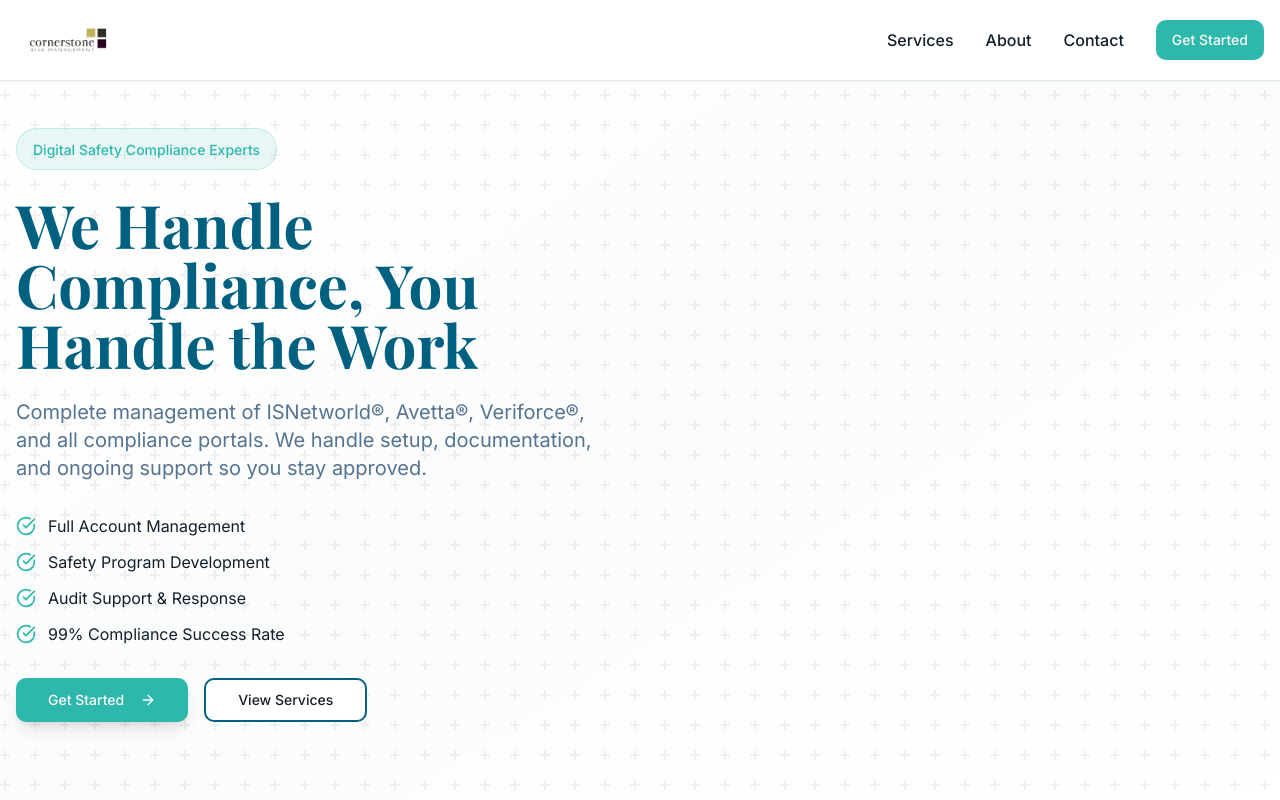
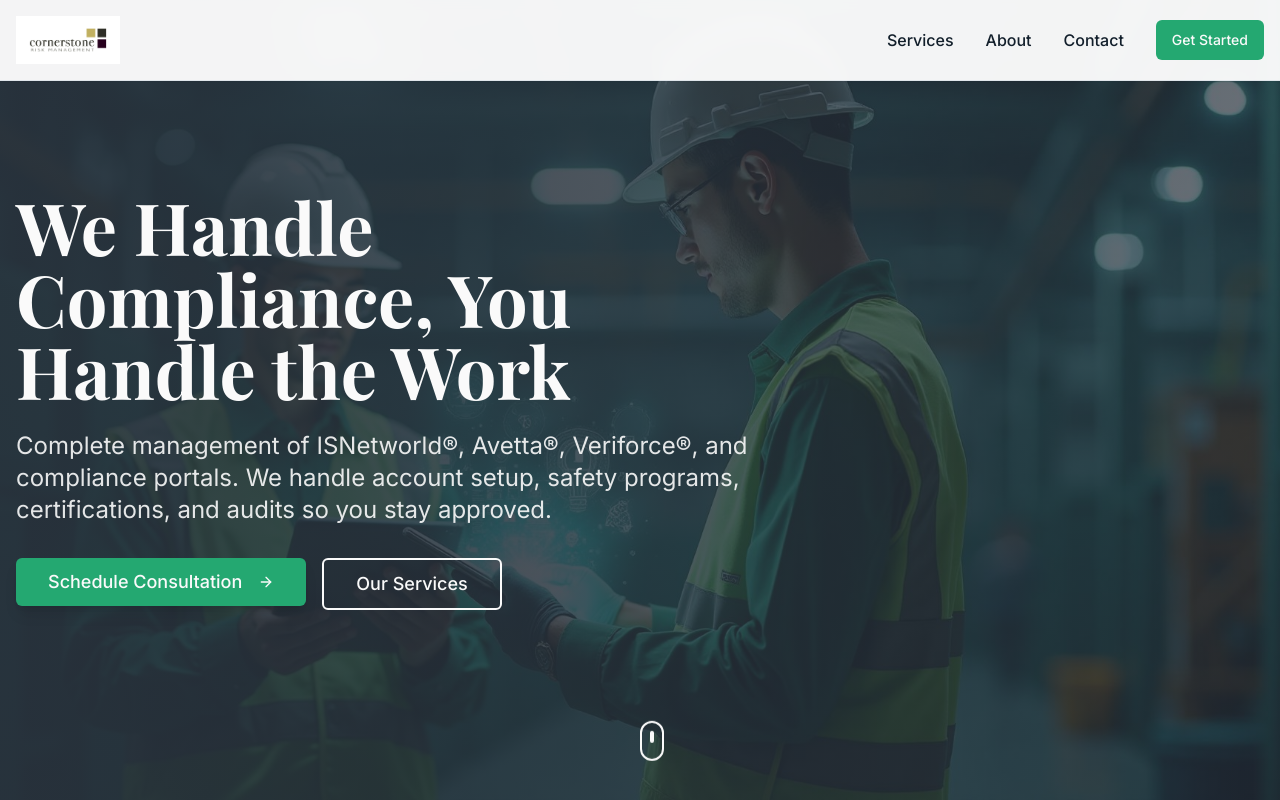
Before and after one commit to gbrent7575/consultify-brightstart, a React (Vite) app: page / in a window 1280 px wide. Shown: the top 800 px of the page. Built offline with nearby package versions, Linux system fonts and the light colour scheme; the HTML template or start-up script is replaced by a standard one.

Commit message:
Revert layout and offer new color palette

```diff
--- a/src/components/Hero.tsx
+++ b/src/components/Hero.tsx
@@ -1,6 +1,6 @@
 import { Button } from "@/components/ui/button";
 import { ArrowRight } from "lucide-react";
-import heroImage from "@/assets/hero-safety-compliance.jpg";
+import heroImage from "@/assets/hero-emerald.jpg";
 
 const Hero = () => {
   const scrollToContact = () => {
--- a/src/index.css
+++ b/src/index.css
@@ -17,16 +17,16 @@ All colors MUST be HSL.
     --popover: 0 0% 100%;
     --popover-foreground: 210 40% 12%;
 
-    --primary: 195 100% 25%;
+    --primary: 210 20% 20%;
     --primary-foreground: 0 0% 98%;
 
-    --secondary: 195 20% 95%;
-    --secondary-foreground: 195 100% 25%;
+    --secondary: 210 15% 95%;
+    --secondary-foreground: 210 20% 20%;
 
-    --muted: 195 20% 96%;
+    --muted: 210 15% 96%;
     --muted-foreground: 210 25% 45%;
 
-    --accent: 175 60% 45%;
+    --accent: 155 65% 40%;
     --accent-foreground: 0 0% 98%;
 
     --destructive: 0 84.2% 60.2%;
@@ -34,14 +34,14 @@ All colors MUST be HSL.
 
     --border: 210 20% 90%;
     --input: 210 20% 90%;
-    --ring: 195 100% 25%;
+    --ring: 210 20% 20%;
 
-    --radius: 0.75rem;
+    --radius: 0.5rem;
 
-    --gradient-hero: linear-gradient(135deg, hsl(195 100% 25%), hsl(195 85% 35%));
-    --gradient-accent: linear-gradient(135deg, hsl(175 60% 45%), hsl(175 60% 55%));
-    --shadow-elegant: 0 10px 40px -10px hsl(195 100% 25% / 0.2);
-    --shadow-subtle: 0 2px 8px hsl(210 25% 45% / 0.06);
+    --gradient-hero: linear-gradient(135deg, hsl(210 20% 20%), hsl(210 20% 30%));
+    --gradient-accent: linear-gradient(135deg, hsl(155 65% 40%), hsl(155 65% 50%));
+    --shadow-elegant: 0 10px 40px -10px hsl(210 20% 20% / 0.3);
+    --shadow-subtle: 0 2px 8px hsl(210 25% 45% / 0.08);
 
     --sidebar-background: 0 0% 98%;
     --sidebar-foreground: 240 5.3% 26.1%;
@@ -54,36 +54,36 @@ All colors MUST be HSL.
   }
 
   .dark {
-    --background: 195 50% 8%;
+    --background: 210 20% 8%;
     --foreground: 0 0% 98%;
 
-    --card: 195 45% 10%;
+    --card: 210 20% 12%;
     --card-foreground: 0 0% 98%;
 
-    --popover: 195 45% 10%;
+    --popover: 210 20% 12%;
     --popover-foreground: 0 0% 98%;
 
-    --primary: 175 60% 50%;
-    --primary-foreground: 195 50% 8%;
+    --primary: 0 0% 98%;
+    --primary-foreground: 210 20% 20%;
 
-    --secondary: 195 40% 18%;
+    --secondary: 210 20% 18%;
     --secondary-foreground: 0 0% 98%;
 
-    --muted: 195 40% 18%;
+    --muted: 210 20% 18%;
     --muted-foreground: 210 15% 70%;
 
-    --accent: 175 60% 45%;
+    --accent: 155 65% 45%;
     --accent-foreground: 0 0% 98%;
 
     --destructive: 0 62.8% 30.6%;
     --destructive-foreground: 0 0% 98%;
 
-    --border: 195 40% 18%;
-    --input: 195 40% 18%;
-    --ring: 175 60% 50%;
+    --border: 210 20% 18%;
+    --input: 210 20% 18%;
+    --ring: 0 0% 98%;
 
-    --gradient-hero: linear-gradient(135deg, hsl(195 50% 8%), hsl(195 50% 15%));
-    --gradient-accent: linear-gradient(135deg, hsl(175 60% 45%), hsl(175 60% 55%));
+    --gradient-hero: linear-gradient(135deg, hsl(210 20% 8%), hsl(210 20% 15%));
+    --gradient-accent: linear-gradient(135deg, hsl(155 65% 45%), hsl(155 65% 55%));
     --shadow-elegant: 0 10px 40px -10px hsl(0 0% 0% / 0.5);
 
     --sidebar-background: 240 5.9% 10%;
--- a/src/pages/Index.tsx
+++ b/src/pages/Index.tsx
@@ -1,7 +1,7 @@
 import Navigation from "@/components/Navigation";
-import HeroAlt from "@/components/HeroAlt";
-import ServicesAlt from "@/components/ServicesAlt";
-import AboutAlt from "@/components/AboutAlt";
+import Hero from "@/components/Hero";
+import Services from "@/components/Services";
+import About from "@/components/About";
 import Contact from "@/components/Contact";
 import Footer from "@/components/Footer";
 
@@ -10,9 +10,9 @@ const Index = () => {
     <div className="min-h-screen">
       <Navigation />
       <main>
-        <HeroAlt />
-        <ServicesAlt />
-        <AboutAlt />
+        <Hero />
+        <Services />
+        <About />
         <Contact />
       </main>
       <Footer />
```
Also changed, not shown: src/assets/hero-emerald.jpg (added).
